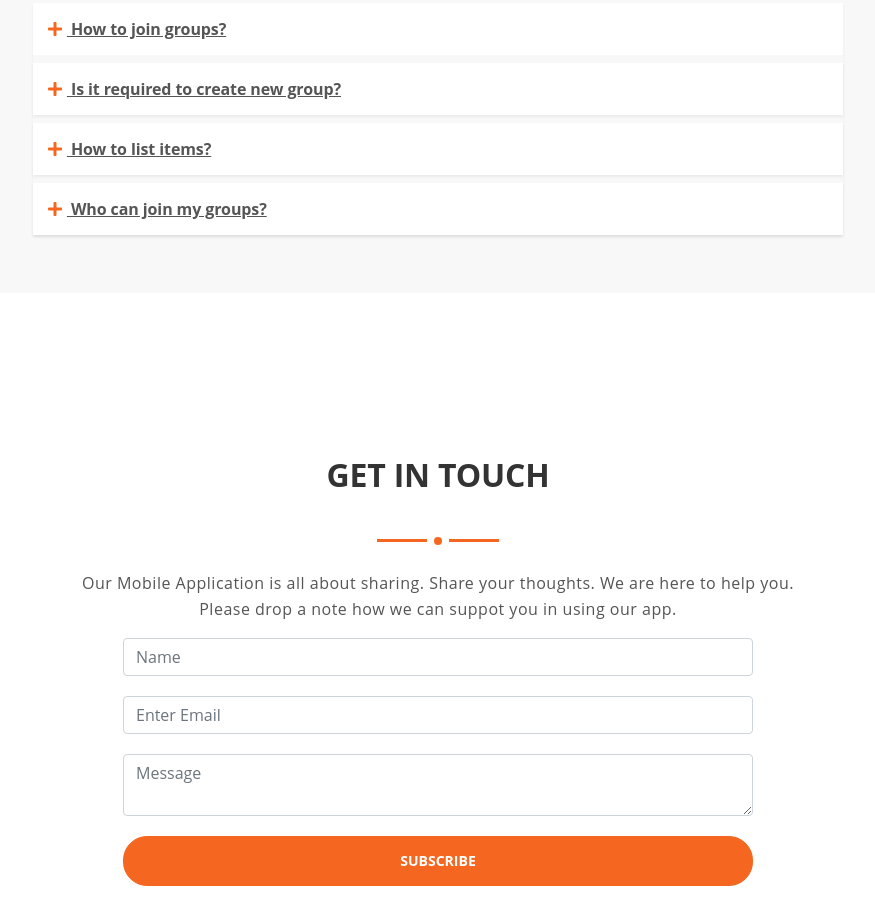
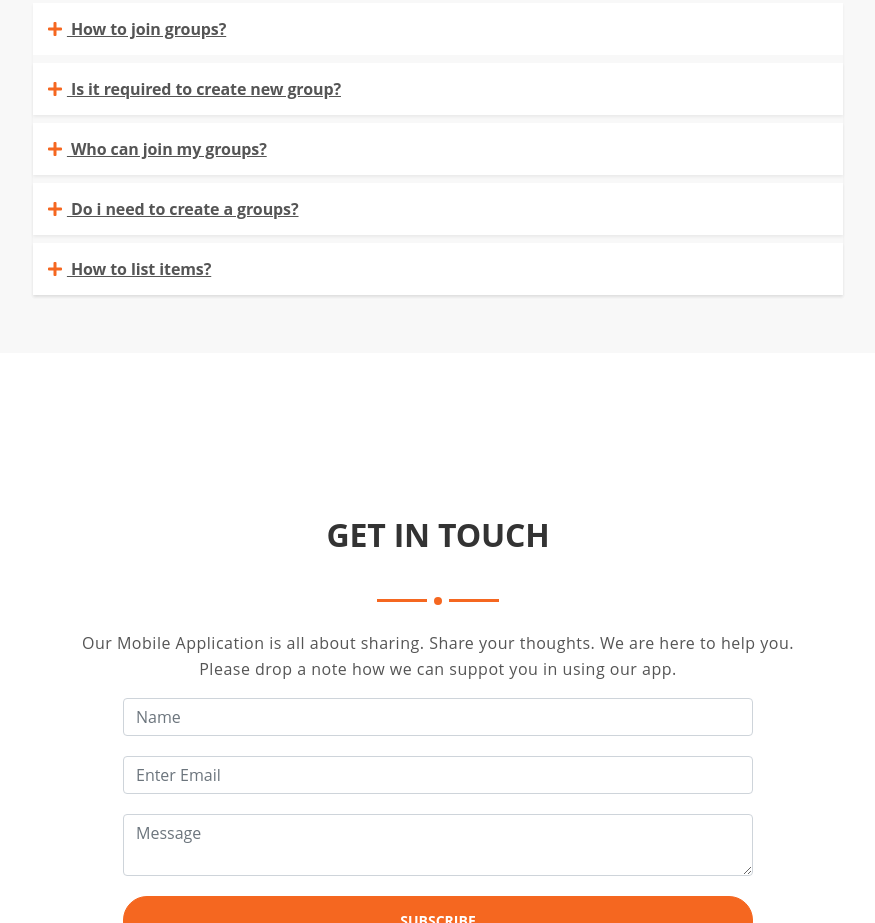
Before and after one commit to cliqright/CQWebsite, a plain HTML site: page index.html in a window 1280 px wide. Shown: the part 4338-5261 px from the top of the page, without its empty margins (202-1077 px from the left). Drawn offline with Linux system fonts and the light colour scheme.

Commit message:
Update index.html

```diff
--- a/index.html
+++ b/index.html
@@ -470,20 +470,6 @@ need for your next project and request to borrow them. You can also chat with th
 							        <div class="panel panel-default">
 							          <div class="panel-heading">
 							            <h4 class="panel-title">
-							              <a data-toggle="collapse" data-parent="#accordion" href="#collapse9">
-							                <span class="fa fa-plus"></span> How to list items?
-							              </a>
-							            </h4>
-							          </div>
-							          <div id="collapse9" class="panel-collapse collapse">
-							            <div class="panel-body">  You can click the camera icon in menu which will let you provide a name and description for your item. You can also add photos of your item. You can share the item as public item or share only in specific groups you are part of.
-							              </div>
-							          </div>
-							        </div>
-
-							        <div class="panel panel-default">
-							          <div class="panel-heading">
-							            <h4 class="panel-title">
 							              <a data-toggle="collapse" data-parent="#accordion" href="#collapse10">
 							                <span class="fa fa-plus"></span> Who can join my groups?
 							              </a>
@@ -495,6 +481,40 @@ need for your next project and request to borrow them. You can also chat with th
 							              </div>
 							          </div>
 							        </div>
+
+
+							        <div class="panel panel-default">
+							          <div class="panel-heading">
+							            <h4 class="panel-title">
+							              <a data-toggle="collapse" data-parent="#accordion" href="#collapse11">
+							                <span class="fa fa-plus"></span> Do i need to create a groups?
+							              </a>
+							            </h4>
+							          </div>
+							          <div id="collapse11" class="panel-collapse collapse">
+							            <div class="panel-body"> No, you dont have to create new group unless you want to share only with in your closed group.
+
+							              </div>
+							          </div>
+							        </div>
+
+
+
+							        <div class="panel panel-default">
+							          <div class="panel-heading">
+							            <h4 class="panel-title">
+							              <a data-toggle="collapse" data-parent="#accordion" href="#collapse9">
+							                <span class="fa fa-plus"></span> How to list items?
+							              </a>
+							            </h4>
+							          </div>
+							          <div id="collapse9" class="panel-collapse collapse">
+							            <div class="panel-body">  You can click the camera icon in menu which will let you provide a name and description for your item. You can also add photos of your item. You can share the item as public item or share only in specific groups you are part of.
+							              </div>
+							          </div>
+								</div>
+
+
 
 							    </div>
 							</div>
```
